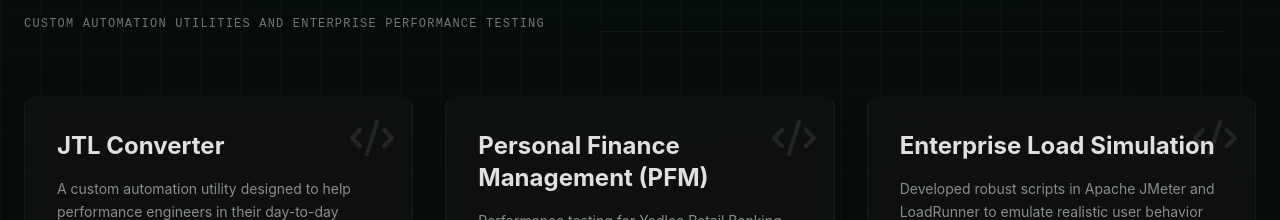
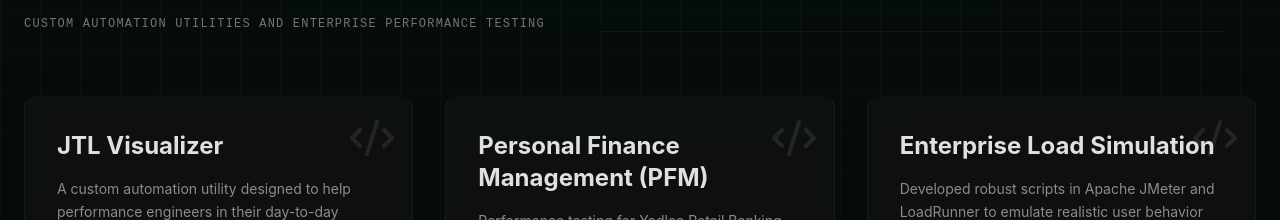
Before and after one commit to nagarjunx/nagarjunx.github.io, a React (Vite) app: page / in a window 1280 px wide. Shown: the part 2149-2369 px from the top of the page. Built offline with nearby package versions, Linux system fonts and the light colour scheme.

Commit message:
updated jtl visualizer project

```diff
--- a/src/constants.ts
+++ b/src/constants.ts
@@ -65,12 +65,12 @@ export const EXPERIENCE = [
 
 export const PROJECTS = [
   {
-    title: 'JTL Converter',
+    title: 'JTL Visualizer',
     description: 'A custom automation utility designed to help performance engineers in their day-to-day activities by converting and analyzing JMeter JTL files efficiently.',
     metrics: { role: 'Creator', type: 'Automation Tool', domain: 'Performance' },
     tags: ['Python', 'Automation', 'JMeter', 'Data Processing'],
-    github: 'https://github.com/nagarjunx/jtl_converter',
-    demo: 'https://jtl-converter.onrender.com/',
+    github: 'https://github.com/nagarjunx/JTL_Visualizer',
+    demo: 'https://nagarjunx.github.io/JTL_Visualizer/',
   },
   {
     title: 'Personal Finance Management (PFM)',
```
